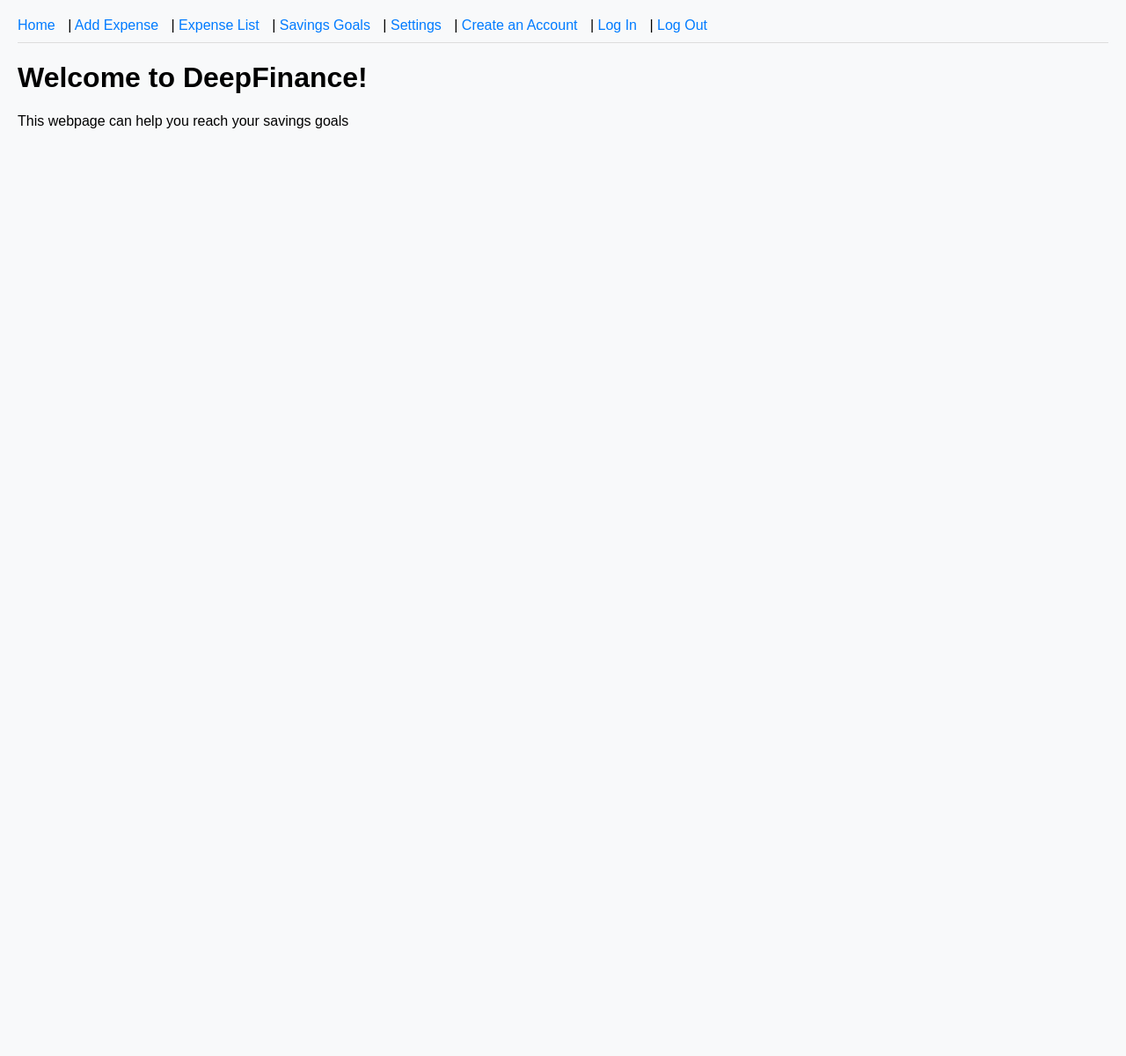
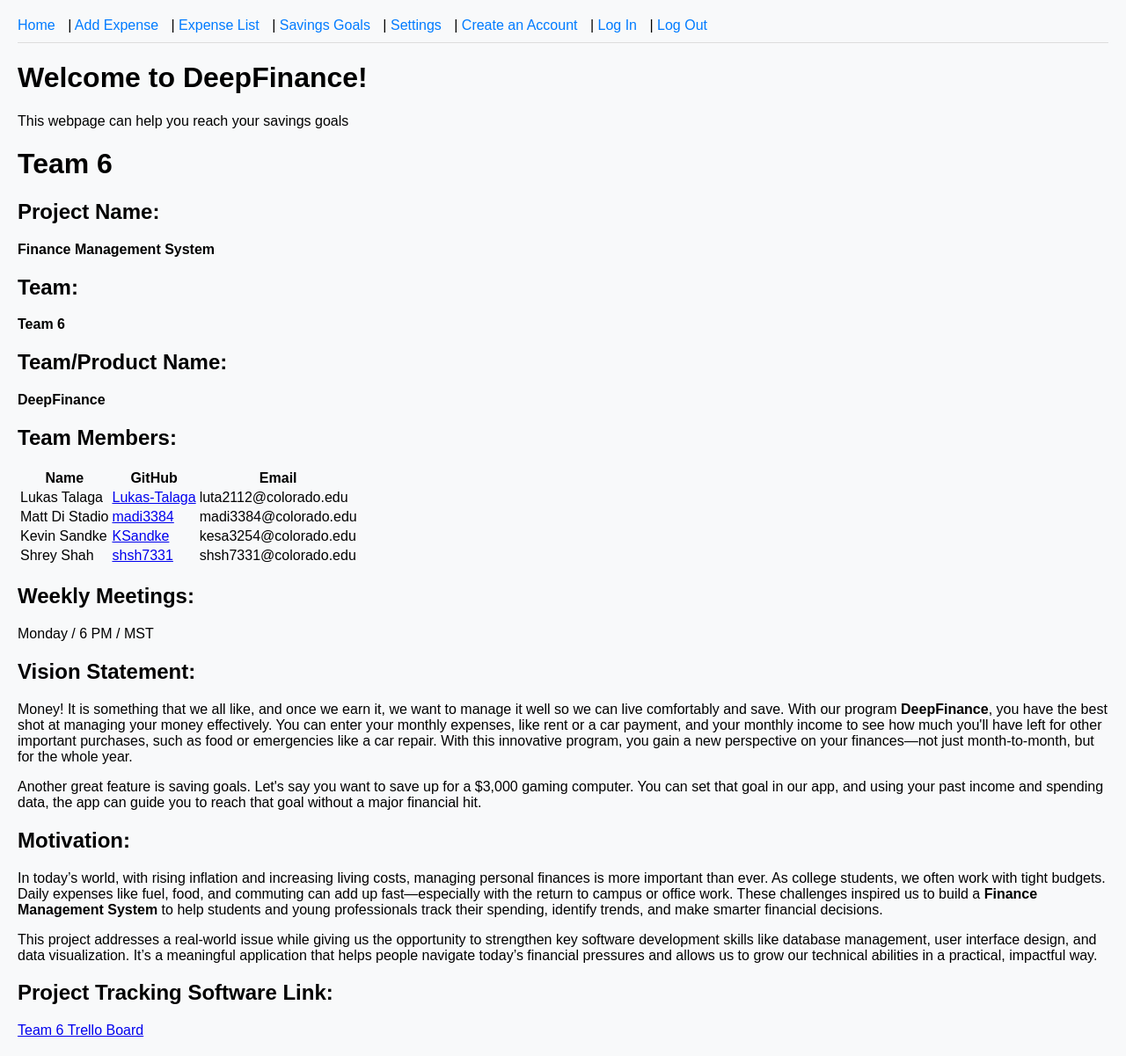
Before and after one commit to shsh7331/ExpenseTracker, a Flask app: page / in a window 1280 px wide. Shown: the whole page at 88% size. Before the commit the page ends 146 px from the top, so only its background shows below. Run offline with Flask 3, Linux system fonts and the light colour scheme; some libraries are stand-ins or nearby versions.

Commit message:
Update home.html

```diff
--- a/templates/home.html
+++ b/templates/home.html
@@ -19,5 +19,72 @@
 
   <h1><b>Welcome to DeepFinance!</b></h1>
   <p>This webpage can help you reach your savings goals</p>
+
+    <h1>Team 6</h1>
+    <h2>Project Name:</h2>
+    <p><strong>Finance Management System</strong></p>
+    <h2>Team:</h2>
+    <p><strong>Team 6</strong></p>
+    <h2>Team/Product Name:</h2>
+    <p><strong>DeepFinance</strong></p>
+    <h2>Team Members:</h2>
+    <table>
+        <tr>
+            <th>Name</th>
+            <th>GitHub</th>
+            <th>Email</th>
+        </tr>
+        <tr>
+            <td>Lukas Talaga</td>
+            <td><a href="https://github.com/Lukas-Talaga" target="_blank">Lukas-Talaga</a></td>
+            <td>luta2112@colorado.edu</td>
+        </tr>
+        <tr>
+            <td>Matt Di Stadio</td>
+            <td><a href="https://github.com/madi3384" target="_blank">madi3384</a></td>
+            <td>madi3384@colorado.edu</td>
+        </tr>
+        <tr>
+            <td>Kevin Sandke</td>
+            <td><a href="https://github.com/KSandke" target="_blank">KSandke</a></td>
+            <td>kesa3254@colorado.edu</td>
+        </tr>
+        <tr>
+            <td>Shrey Shah</td>
+            <td><a href="https://github.com/shsh7331" target="_blank">shsh7331</a></td>
+            <td>shsh7331@colorado.edu</td>
+        </tr>
+    </table>
+    <h2>Weekly Meetings:</h2>
+    <p>Monday / 6 PM / MST</p>
+    <h2>Vision Statement:</h2>
+    <p>
+        Money! It is something that we all like, and once we earn it, we want to manage it well so we can live comfortably and save.
+        With our program <strong>DeepFinance</strong>, you have the best shot at managing your money effectively. You can enter your monthly
+        expenses, like rent or a car payment, and your monthly income to see how much you'll have left for other important purchases,
+        such as food or emergencies like a car repair. With this innovative program, you gain a new perspective on your finances—not just
+        month-to-month, but for the whole year.
+    </p>
+    <p>
+        Another great feature is saving goals. Let's say you want to save up for a $3,000 gaming computer. You can set that goal in our
+        app, and using your past income and spending data, the app can guide you to reach that goal without a major financial hit.
+    </p>
+    <h2>Motivation:</h2>
+    <p>
+        In today’s world, with rising inflation and increasing living costs, managing personal finances is more important than ever.
+        As college students, we often work with tight budgets. Daily expenses like fuel, food, and commuting can add up fast—especially
+        with the return to campus or office work. These challenges inspired us to build a <strong>Finance Management System</strong> to help students
+        and young professionals track their spending, identify trends, and make smarter financial decisions.
+    </p>
+    <p>
+        This project addresses a real-world issue while giving us the opportunity to strengthen key software development skills like
+        database management, user interface design, and data visualization. It’s a meaningful application that helps people navigate
+        today’s financial pressures and allows us to grow our technical abilities in a practical, impactful way.
+    </p>
+    <h2>Project Tracking Software Link:</h2>
+    <p><a href="#">Team 6 Trello Board</a></p>
+
+
+
 </body>
 </html>
```
